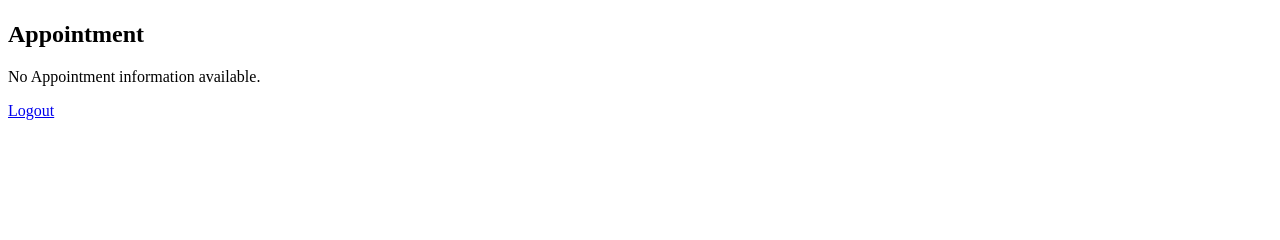
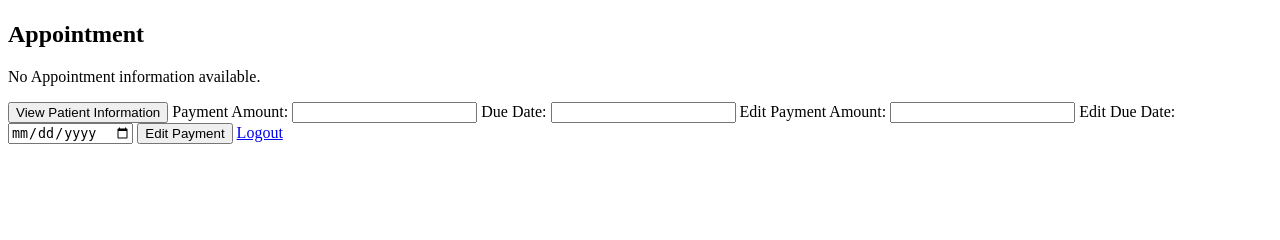
Before and after one commit to OliviaZ0826/4111-proj1-ReservationSystem, a Flask app: template templates/doctor_dashboard.html in a window 1280 px wide. Shown: the part 344-584 px from the top of the page. Run offline with Flask 3, Linux system fonts and the light colour scheme; the template is opened without the code that fills it, so the values that code supplies are empty; parts of the project's set-up code (start-up, migrations or seed data) failed here and were passed over.

Commit message:
Update doctor dashboard

```diff
--- a/templates/doctor_dashboard.html
+++ b/templates/doctor_dashboard.html
@@ -47,7 +47,35 @@
         {% endif %}
     </div>
 
+    <!-- Button to view patient information -->
+    <button type="button" onclick="viewPatientInfo()">View Patient Information</button>
 
+    <!-- Editable payment and due time for the specific patient -->
+    <label for="payment_amount">Payment Amount:</label>
+    <input type="text" id="payment_amount" name="payment_amount" value="{{ selected_patient_payment.Amount }}" readonly>
+
+    <label for="due_date">Due Date:</label>
+    <input type="text" id="due_date" name="due_date" value="{{ selected_patient_payment.due }}" readonly>
+
+    <label for="edit_payment_amount">Edit Payment Amount:</label>
+    <input type="text" id="edit_payment_amount" name="edit_payment_amount">
+
+    <label for="edit_due_date">Edit Due Date:</label>
+    <input type="date" id="edit_due_date" name="edit_due_date">
+
+    <button type="button" onclick="editPayment()">Edit Payment</button>
+
+    <script>
+        function viewPatientInfo() {
+            // Add logic to fetch and display patient information based on the selected appointment
+            alert('Patient information displayed successfully!');
+        }
+
+        function editPayment() {
+            // Add logic to edit payment details for the specific patient
+            alert('Payment details edited successfully!');
+        }
+    </script>
 
     <a href="/login_doctor">Logout</a>
 </body>
```
